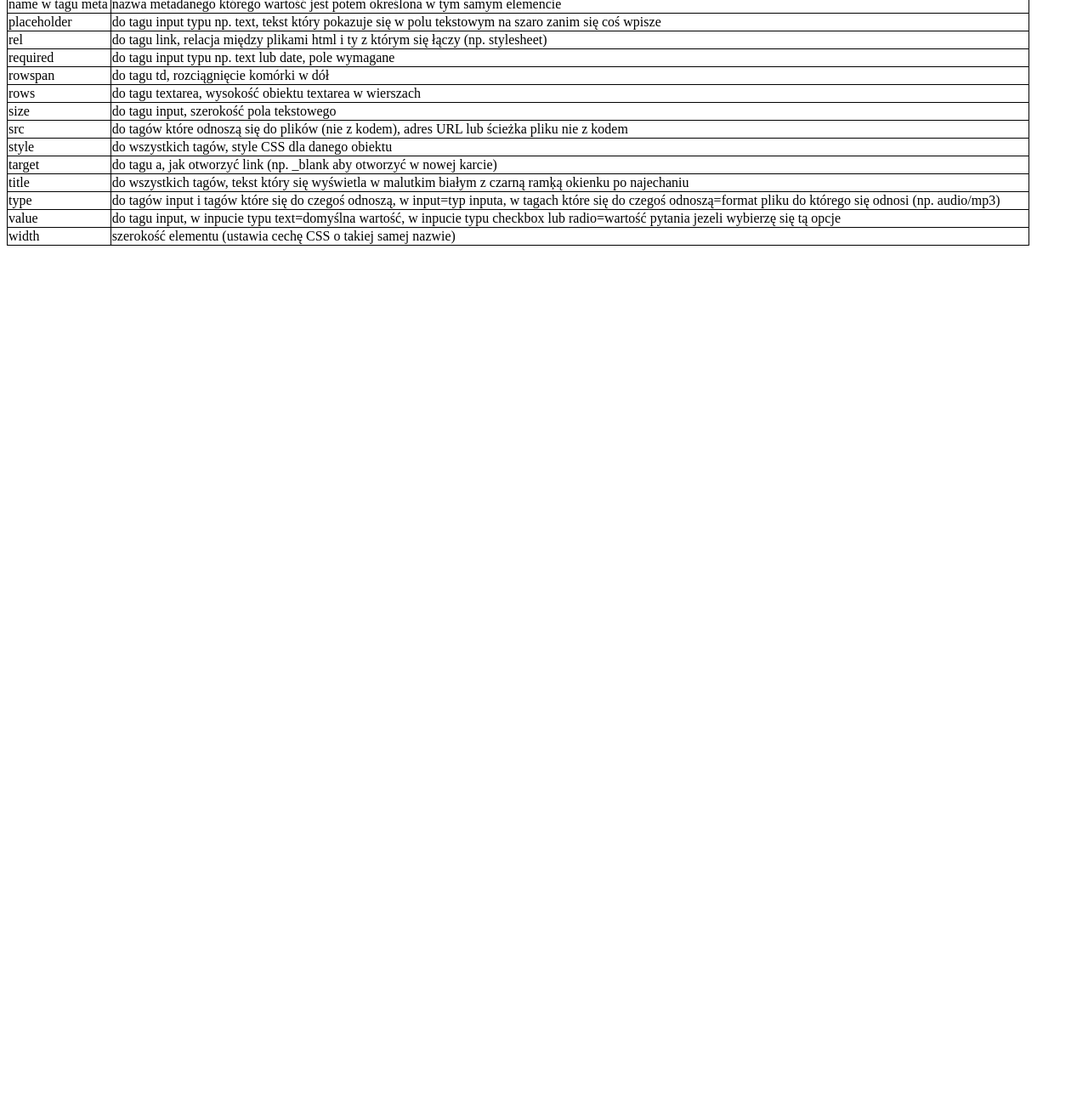
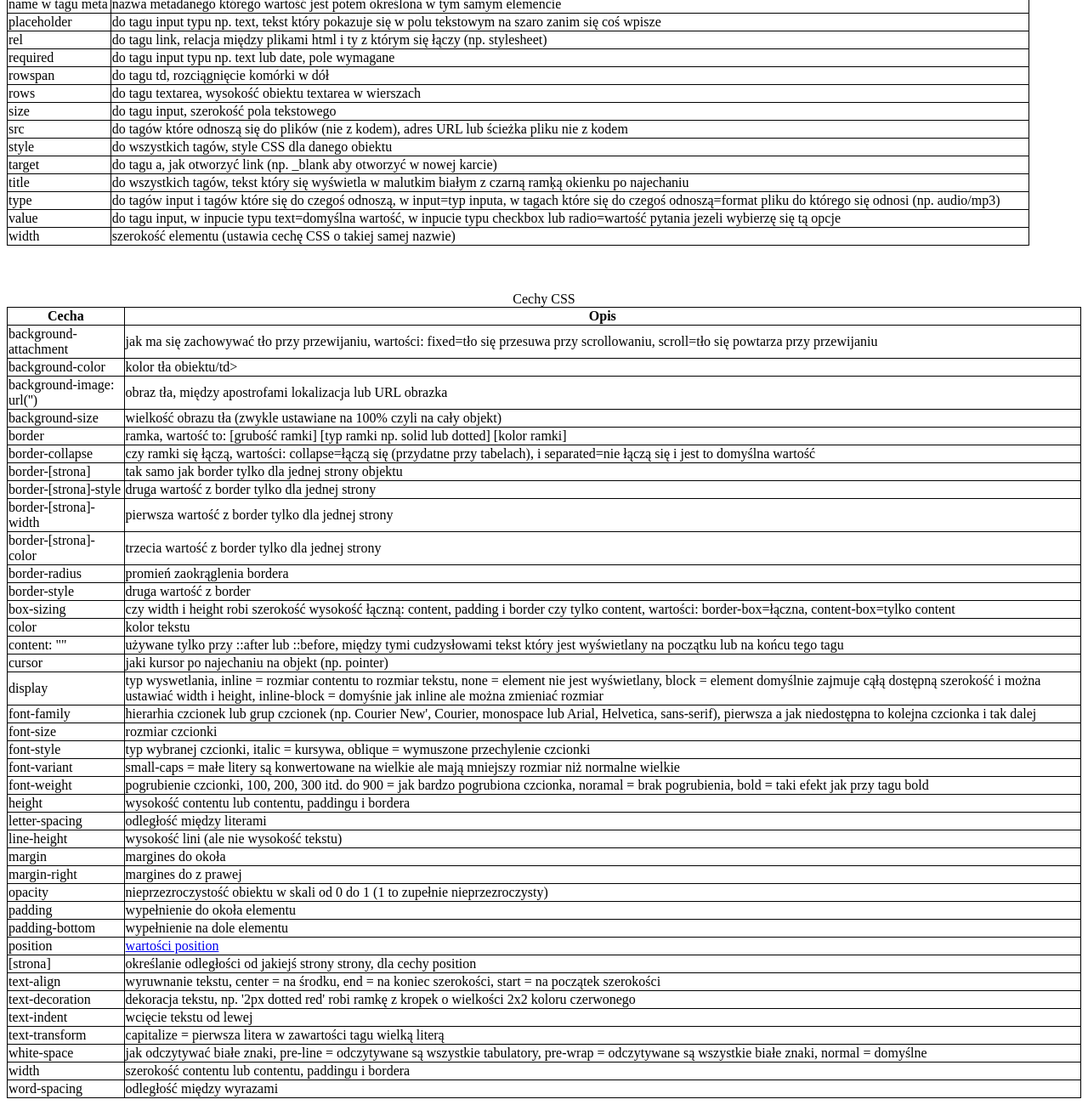
Before and after one commit to julianpiekos/rzeczy-z-html-i-css-nam-znane, a plain HTML site: page index.html in a window 1280 px wide. Shown: the part 1656-2956 px from the top of the page at 85% size. Before the commit the page ends 1953 px from the top, so only its background shows below. Drawn offline with Linux system fonts and the light colour scheme.

Commit message:
Update index.html

```diff
--- a/index.html
+++ b/index.html
@@ -4,7 +4,7 @@
   <meta charset="UTF-8">
   <meta name="viewport" content="width=device-width, initial-scale=1.0">
   <meta http-equiv="X-UA-Compatible" content="ie=edge">
-  <title>Rzeczy z HTML nam znane</title>
+  <title>Rzeczy z HTML i CSS nam znane</title>
   <style>
      table {
        border-collapse: collapse;
@@ -382,5 +382,177 @@
       </tr>
     </tbody>
   </table>
+
+  <br>
+  <br>
+  <br>
+
+  <table>
+    <caption>Cechy CSS</caption>
+    <thead>
+        <tr>
+            <th>Cecha</th>
+            <th>Opis</th>
+        </tr>
+    </thead>
+    <tbody>
+      <tr>
+        <td>background-attachment</td>
+        <td>jak ma się zachowywać tło przy przewijaniu, wartości: fixed=tło się przesuwa przy scrollowaniu, scroll=tło się powtarza przy przewijaniu</td>
+      </tr>
+      <tr>
+        <td>background-color</td>
+        <td>kolor tła obiektu/td>
+      </tr>
+      <tr>
+        <td>background-image: url('')</td>
+        <td>obraz tła, między apostrofami lokalizacja lub URL obrazka</td>
+      </tr>
+      <tr>
+        <td>background-size</td>
+        <td>wielkość obrazu tła (zwykle ustawiane na 100% czyli na cały objekt)</td>
+      </tr>
+      <tr>
+        <td>border</td>
+        <td>ramka, wartość to: [grubość ramki] [typ ramki np. solid lub dotted] [kolor ramki]</td>
+      </tr>
+      <tr>
+        <td>border-collapse</td>
+        <td>czy ramki się łączą, wartości: collapse=łączą się (przydatne przy tabelach), i separated=nie łączą się i jest to domyślna wartość</td>
+      </tr>
+      <tr>
+        <td>border-[strona]</td>
+        <td>tak samo jak border tylko dla jednej strony objektu</td>
+      </tr>
+      <tr>
+        <td>border-[strona]-style</td>
+        <td>druga wartość z border tylko dla jednej strony</td>
+      </tr>
+      <tr>
+        <td>border-[strona]-width</td>
+        <td>pierwsza wartość z border tylko dla jednej strony</td>
+      </tr>
+      <tr>
+        <td>border-[strona]-color</td>
+        <td>trzecia wartość z border tylko dla jednej strony</td>
+      </tr>
+      <tr>
+        <td>border-radius</td>
+        <td>promień zaokrąglenia bordera</td>
+      </tr>
+      <tr>
+        <td>border-style</td>
+        <td>druga wartość z border</td>
+      </tr>
+      <tr>
+        <td>box-sizing</td>
+        <td>czy width i height robi szerokość wysokość łączną: content, padding i border czy tylko content, wartości: border-box=łączna, content-box=tylko content</td>
+      </tr>
+      <tr>
+        <td>color</td>
+        <td>kolor tekstu</td>
+      </tr>
+      <tr>
+        <td>content: ""</td>
+        <td>używane tylko przy ::after lub ::before, między tymi cudzysłowami tekst który jest wyświetlany na początku lub na końcu tego tagu</td>
+      </tr>
+      <tr>
+        <td>cursor</td>
+        <td>jaki kursor po najechaniu na objekt (np. pointer)</td>
+      </tr>
+      <tr>
+        <td>display</td>
+        <td>typ wyswetlania, inline = rozmiar contentu to rozmiar tekstu, none = element nie jest wyświetlany, block = element domyślnie zajmuje cąłą dostępną szerokość i można ustawiać width i height, inline-block = domyśnie jak inline ale można zmieniać rozmiar</td>
+      </tr>
+      <tr>
+        <td>font-family</td>
+        <td>hierarhia czcionek lub grup czcionek (np. Courier New', Courier, monospace lub Arial, Helvetica, sans-serif), pierwsza a jak niedostępna to kolejna czcionka i tak dalej</td>
+      </tr>
+      <tr>
+        <td>font-size</td>
+        <td>rozmiar czcionki</td>
+      </tr>
+      <tr>
+        <td>font-style</td>
+        <td>typ wybranej czcionki, italic = kursywa, oblique = wymuszone przechylenie czcionki</td>
+      </tr>
+      <tr>
+        <td>font-variant</td>
+        <td>small-caps = małe litery są konwertowane na wielkie ale mają mniejszy rozmiar niż normalne wielkie</td>
+      </tr>
+      <tr>
+        <td>font-weight</td>
+        <td>pogrubienie czcionki, 100, 200, 300 itd. do 900 = jak bardzo pogrubiona czcionka, noramal = brak pogrubienia, bold = taki efekt jak przy tagu bold</td>
+      </tr>
+      <tr>
+        <td>height</td>
+        <td>wysokość contentu lub contentu, paddingu i bordera</td>
+      </tr>
+      <tr>
+        <td>letter-spacing</td>
+        <td>odległość między literami</td>
+      </tr>
+      <tr>
+        <td>line-height</td>
+        <td>wysokość lini (ale nie wysokość tekstu)</td>
+      </tr>
+      <tr>
+        <td>margin</td>
+        <td>margines do okoła</td>
+      </tr>
+      <tr>
+        <td>margin-right</td>
+        <td>margines do z prawej</td>
+      </tr>
+      <tr>
+        <td>opacity</td>
+        <td>nieprzezroczystość obiektu w skali od 0 do 1 (1 to zupełnie nieprzezroczysty)</td>
+      </tr>
+      <tr>
+        <td>padding</td>
+        <td>wypełnienie do okoła elementu</td>
+      </tr>
+      <tr>
+        <td>padding-bottom</td>
+        <td>wypełnienie na dole elementu</td>
+      </tr>
+      <tr>
+        <td>position</td>
+        <td><a href="position.txt">wartości position</a></td>
+      </tr>
+      <tr>
+        <td>[strona]</td>
+        <td>określanie odległości od jakiejś strony strony, dla cechy position</td>
+      </tr>
+      <tr>
+        <td>text-align</td>
+        <td>wyruwnanie tekstu, center = na środku, end = na koniec szerokości, start = na początek szerokości</td>
+      </tr>
+      <tr>
+        <td>text-decoration</td>
+        <td>dekoracja tekstu, np. '2px dotted red' robi ramkę z kropek o wielkości 2x2 koloru czerwonego</td>
+      </tr>
+      <tr>
+        <td>text-indent</td>
+        <td>wcięcie tekstu od lewej</td>
+      </tr>
+      <tr>
+        <td>text-transform</td>
+        <td>capitalize = pierwsza litera w zawartości tagu wielką literą</td>
+      </tr>
+      <tr>
+        <td>white-space</td>
+        <td>jak odczytywać białe znaki, pre-line = odczytywane są wszystkie tabulatory, pre-wrap = odczytywane są wszystkie białe znaki, normal = domyślne</td>
+      </tr>
+      <tr>
+        <td>width</td>
+        <td>szerokość contentu lub contentu, paddingu i bordera</td>
+      </tr>
+      <tr>
+        <td>word-spacing</td>
+        <td>odległość między wyrazami</td>
+      </tr>
+    </tbody>
+  </table>
 </body>
 </html>
```
